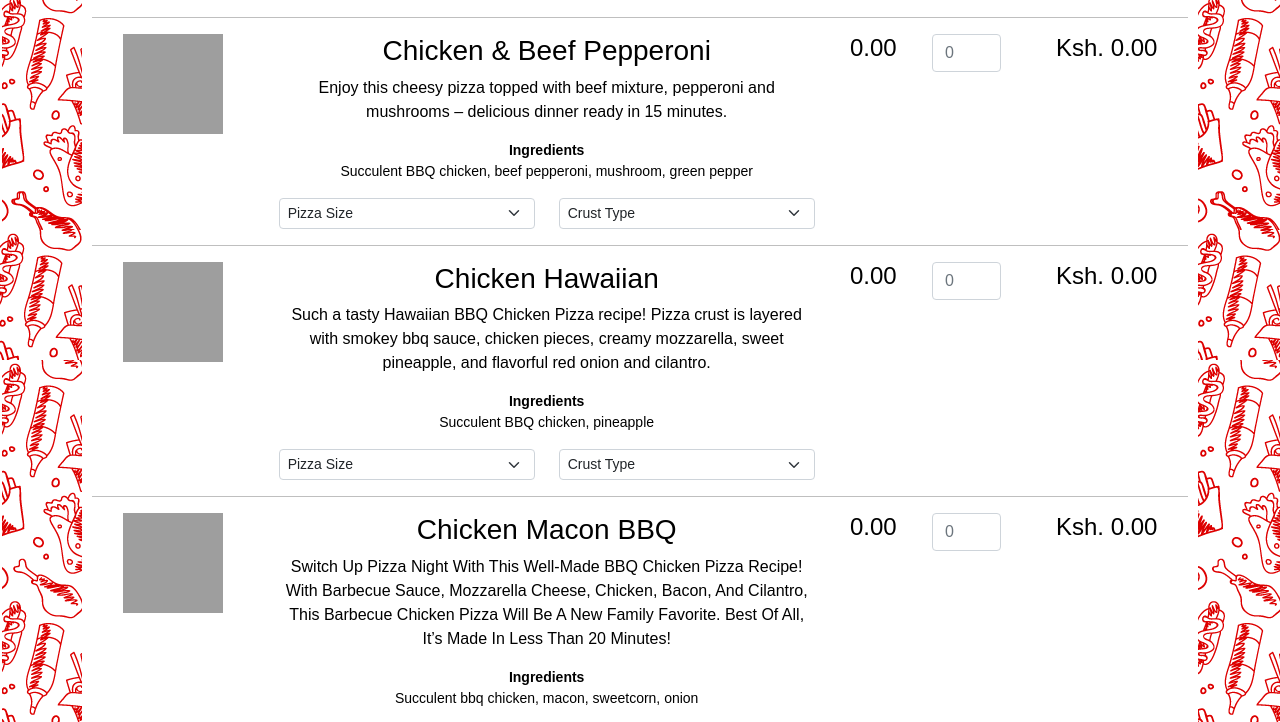
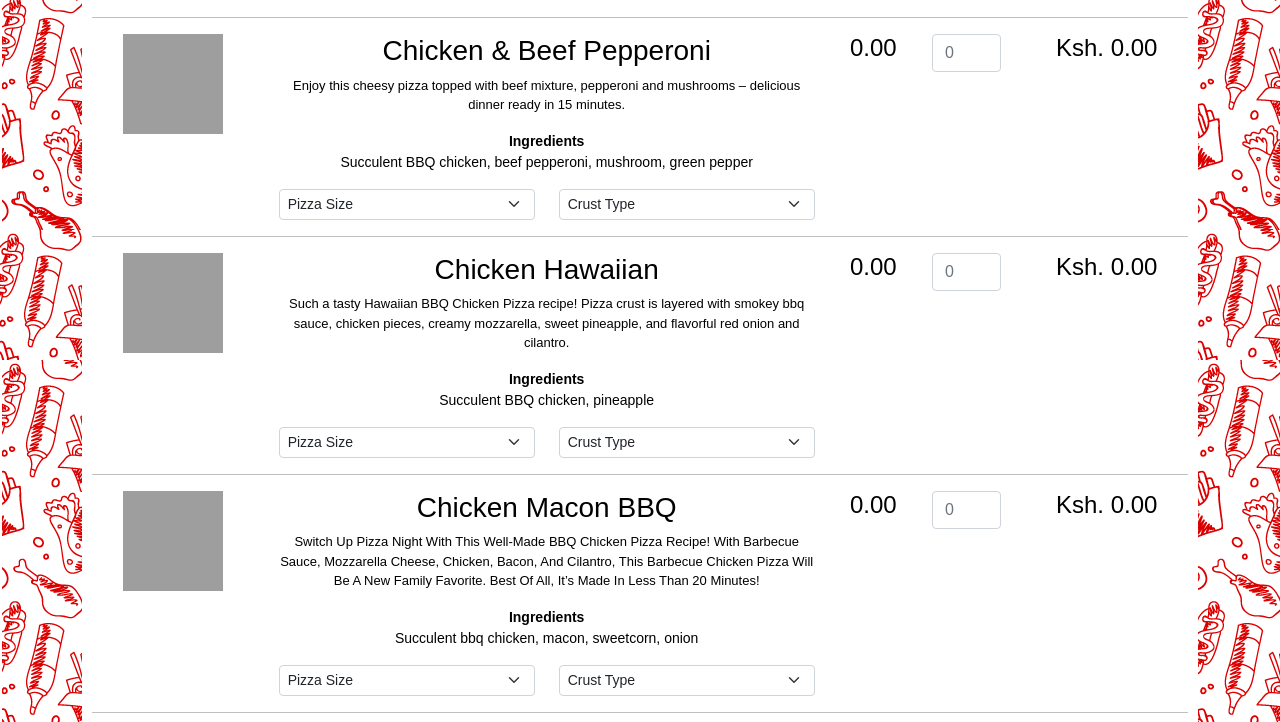
Before and after one commit to steve-njuguna-k/Pizza-Cranch, a plain HTML site: page index.html in a window 1280 px wide. Shown: the part 720-1442 px from the top of the page. Drawn offline with nearby package versions, Linux system fonts and the light colour scheme; grey boxes are pictures that could not be loaded; a web font is replaced by a local one.

Commit message:
Changed the paragragh front to 13px

```diff
--- a/assets/css/style.css
+++ b/assets/css/style.css
@@ -191,3 +191,7 @@ body {
     background-color: #dd0000;
     border-color: #dd0000;
 }
+
+p{
+    font-size: 13px;
+}
```
